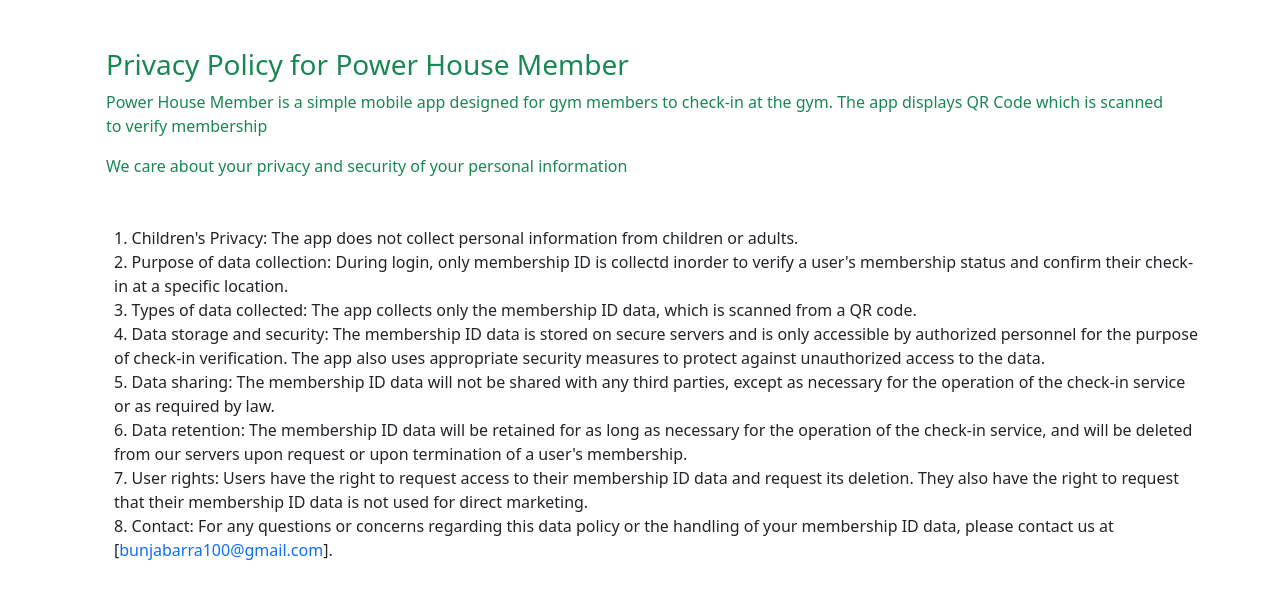
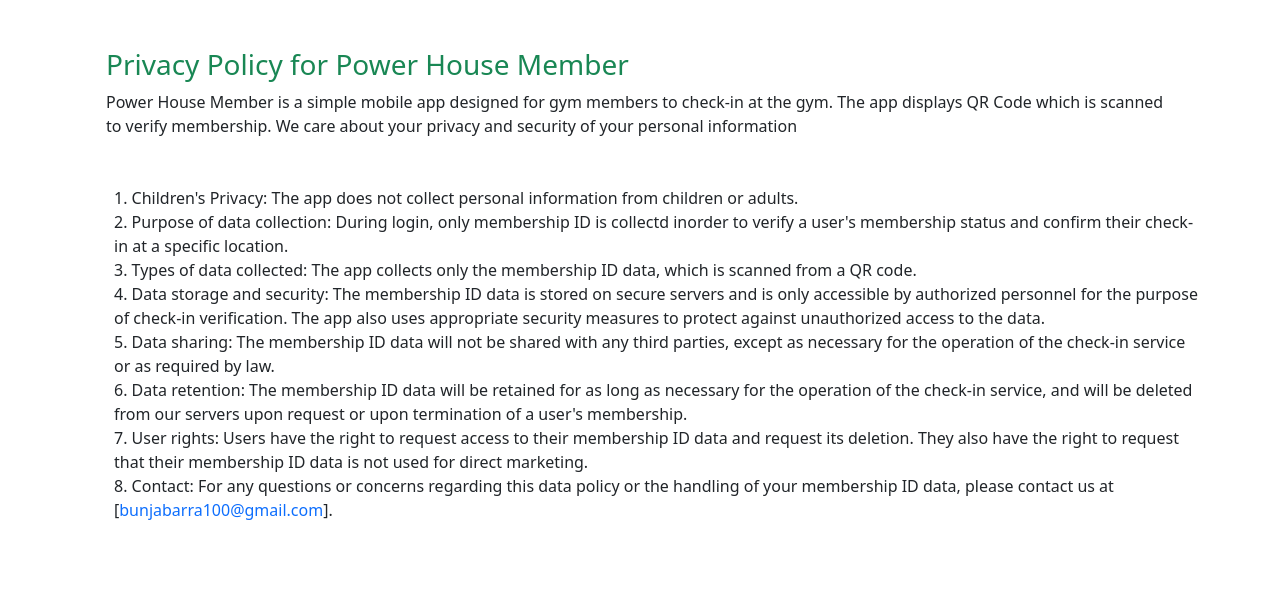
Before and after one commit to gooner202/power_house_member_app_data_privacy, a React (Create React App) app: page / in a window 1280 px wide. Shown: the top 598 px of the page. Built offline with nearby package versions, Linux system fonts and the light colour scheme.

Commit message:
improve the privacy content

```diff
--- a/src/App.js
+++ b/src/App.js
@@ -5,13 +5,12 @@
         <div className="container">
             <div className="row">
                 <div className="">
-                    <div className="mx-4 my-5 text-success">
-                        <h3>Privacy Policy for Power House Member</h3>
+                    <div className="mx-4 my-5">
+                        <h3 className='text-success'>Privacy Policy for Power House Member</h3>
 
                         <p>Power House Member is a simple mobile app designed for gym members to check-in at the gym.
-                            The app displays QR Code which is scanned to verify membership</p>
-
-                        <p>We care about your privacy and security of your personal information</p>
+                            The app displays QR Code which is scanned to verify membership.
+                            We care about your privacy and security of your personal information</p>
                     </div>
 
                     <div>
```
